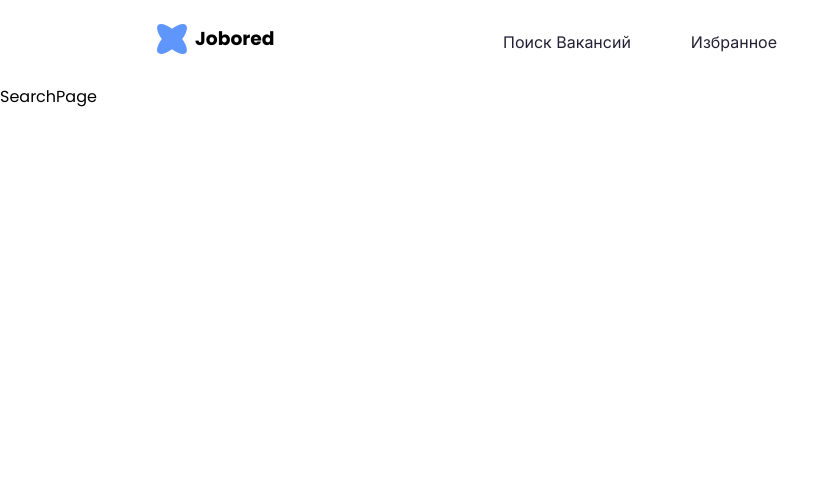
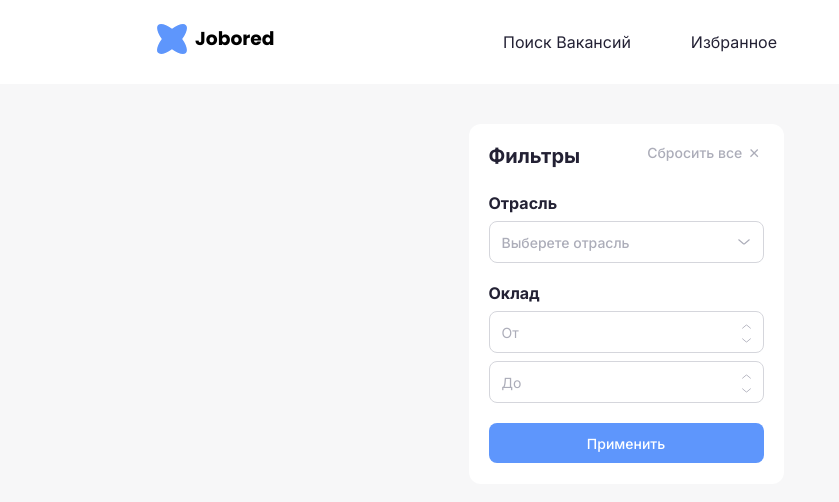
Before and after one commit to Pashashchuka/job-search-app, a React (Create React App) app in the folder job-search/: page /search in a window 1280 px wide. Shown: the top 502 px of the page, without its empty margins (0-839 px from the left). Built offline with nearby package versions, Linux system fonts and the light colour scheme.

Commit message:
feat: add filter block to search page

```diff
--- a/job-search/src/components/Header/Header.module.scss
+++ b/job-search/src/components/Header/Header.module.scss
@@ -41,11 +41,13 @@
 
   &.active {
     color: var(--light-blue-color);
-    font: var(--font-text-3);
+    font: var(--font-text-2);
+    font-weight: 500;
   }
 
   &:active {
     color: var(--light-blue-color);
-    font: var(--font-text-3);
+    font: var(--font-text-2);
+    font-weight: 500;
   }
 }
--- a/job-search/src/components/Header/Header.tsx
+++ b/job-search/src/components/Header/Header.tsx
@@ -10,7 +10,7 @@ const Header: FC = () => {
   return (
     <div className={styles.wrapper}>
       <div className={styles.logoBlock}>
-        <img className={styles.logoImg} src={logo} alt="" />
+        <img className={styles.logoImg} src={logo} alt="logo" />
         <h3 className={styles.logoTitle}>Jobored</h3>
       </div>
       <nav>
--- a/job-search/src/pages/SearchPage/SearchPage.module.scss
+++ b/job-search/src/pages/SearchPage/SearchPage.module.scss
@@ -0,0 +1,149 @@
+.wrapper {
+  align-items: center;
+  display: flex;
+  flex-direction: row;
+  gap: 28px;
+  justify-content: center;
+  width: 100%;
+}
+
+.filterBlock {
+  background-color: var(--white-color);
+  border-radius: 12px;
+  display: flex;
+  flex-direction: column;
+  height: 360px;
+  margin-top: 40px;
+  padding: 20px;
+  width: 315px;
+}
+
+.titleBlock {
+  display: flex;
+  flex-direction: row;
+  gap: 67px;
+  width: 100%;
+}
+
+.title {
+  color: var(--black-color);
+  font: var(--font-h3);
+}
+
+.resetBlock {
+  align-items: center;
+  cursor: pointer;
+  display: flex;
+  flex-direction: row;
+  gap: 4px;
+  margin-bottom: 32px;
+}
+
+.resetText {
+  color: var(--grey-color-500);
+  font: var(--font-text-3);
+}
+
+.closeImg {
+  height: 16px;
+  width: 16px;
+}
+
+.industryBlock {
+  display: flex;
+  flex-direction: column;
+  gap: 8px;
+  margin-bottom: 20px;
+}
+
+.subtitle {
+  color: var(--black-color);
+  font: var(--font-h4);
+}
+
+.industryBtn {
+  align-items: center;
+  background: none;
+  border: 1px solid var(--grey-color-300);
+  border-radius: 8px;
+  cursor: pointer;
+  color: var(--grey-color-500);
+  display: flex;
+  flex-direction: row;
+  font: var(--font-text-3);
+  justify-content: space-between;
+  height: 42px;
+  padding: 0 12px;
+  width: 275px;
+}
+
+.arrow {
+  height: 6px;
+  transition: all 0.3s ease-in-out;
+  width: 14px;
+
+  &.active {
+    transform: rotate(180deg);
+  }
+}
+
+.salaryBlock {
+  display: flex;
+  flex-direction: column;
+  gap: 8px;
+  margin-bottom: 20px;
+}
+
+.salaryWrapper {
+  position: relative;
+}
+
+.salary {
+  border: 1px solid var(--grey-color-300);
+  border-radius: 8px;
+  font: var(--font-text-3);
+  font-weight: 400;
+  height: 42px;
+  padding: 0 12px;
+  width: 275px;
+
+  &::placeholder {
+    color: var(--grey-color-500);
+  }
+}
+
+.arrowBlock {
+  display: flex;
+  flex-direction: column;
+  gap: 9px;
+  left: 92%;
+  position: absolute;
+  top: 30%;
+}
+
+.arrowDown,
+.arrowUp {
+  cursor: pointer;
+  height: 5px;
+  width: 9px;
+}
+
+.arrowUp {
+  transform: rotate(180deg);
+}
+
+.filterButton {
+  background-color: var(--light-blue-color);
+  border: none;
+  border-radius: 8px;
+  cursor: pointer;
+  color: var(--white-color);
+  font: var(--font-text-3);
+  height: 40px;
+  transition: all 0.5s ease-in-out;
+  width: 275px;
+
+  &:hover {
+    transform: scale(0.95);
+  }
+}
--- a/job-search/src/pages/SearchPage/SearchPage.tsx
+++ b/job-search/src/pages/SearchPage/SearchPage.tsx
@@ -1,9 +1,54 @@
 import { FC } from 'react'
+
+import close from 'assets/icons/close.svg'
+import arrow from 'assets/icons/down.svg'
 
 import Layout from 'components/Layout'
 
+import styles from './SearchPage.module.scss'
+
 const SearchPage: FC = () => {
-  return <Layout>SearchPage</Layout>
+  return (
+    <Layout>
+      <div className={styles.wrapper}>
+        <div className={styles.filterBlock}>
+          <div className={styles.titleBlock}>
+            <h3 className={styles.title}>Фильтры</h3>
+            <div className={styles.resetBlock}>
+              <p className={styles.resetText}>Сбросить все</p>
+              <img className={styles.closeImg} src={close} alt="close" />
+            </div>
+          </div>
+          <div className={styles.industryBlock}>
+            <h4 className={styles.subtitle}>Отрасль</h4>
+            <button className={styles.industryBtn}>
+              Выберете отрасль
+              <img className={styles.arrow} src={arrow} alt="arrowDown" />
+            </button>
+          </div>
+          <div className={styles.salaryBlock}>
+            <h4 className={styles.subtitle}>Оклад</h4>
+            <div className={styles.salaryWrapper}>
+              <input className={styles.salary} type="text" placeholder="От" />
+              <div className={styles.arrowBlock}>
+                <img className={styles.arrowUp} src={arrow} alt="arrowUp" />
+                <img className={styles.arrowDown} src={arrow} alt="arrowDown" />
+              </div>
+            </div>
+            <div className={styles.salaryWrapper}>
+              <input className={styles.salary} type="text" placeholder="До" />
+              <div className={styles.arrowBlock}>
+                <img className={styles.arrowUp} src={arrow} alt="arrowUp" />
+                <img className={styles.arrowDown} src={arrow} alt="arrowDown" />
+              </div>
+            </div>
+          </div>
+          <button className={styles.filterButton}>Применить</button>
+        </div>
+        <div className={styles.searchBlock}></div>
+      </div>
+    </Layout>
+  )
 }
 
 export default SearchPage
--- a/job-search/src/scss/_variables.scss
+++ b/job-search/src/scss/_variables.scss
@@ -3,6 +3,8 @@
 :root {
   --light-gray-color: #f7f7f8;
   --light-blue-color: #5e96fc;
+  --grey-color-500: #acadb9;
+  --grey-color-300: #d5d6dc;
   --white-color: #ffffff;
   --black-color: #232134;
 
@@ -10,8 +12,10 @@
   --font-family-inter: 'Inter', normal;
 
   --font-h1: 600 64px var(--font-family-poppins);
+  --font-h3: 700 20px var(--font-family-inter);
+  --font-h4: 700 16px var(--font-family-inter);
 
   --font-text-1: 600 24px var(--font-family-poppins);
   --font-text-2: 400 16px var(--font-family-inter);
-  --font-text-3: 500 16px var(--font-family-inter);
+  --font-text-3: 500 14px var(--font-family-inter);
 }
--- a/job-search/src/scss/styles.scss
+++ b/job-search/src/scss/styles.scss
@@ -8,5 +8,11 @@
 }
 
 body {
-  background-color: var(--white-color);
+  background-color: var(--light-gray-color);
+  height: 100vh;
 }
+
+#root {
+  height: 100%;
+  width: 100%;
+}
```
Also changed, not shown: job-search/src/react-app-env.d.ts (+5 -5 lines), job-search/src/assets/icons/close.svg (added), job-search/src/assets/icons/down.svg (added).
